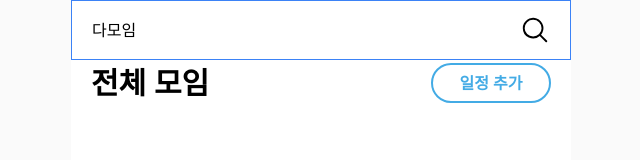
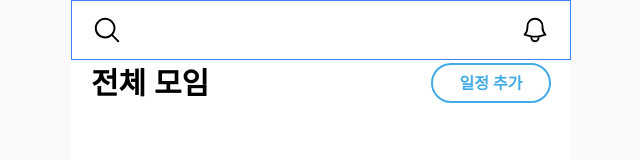
Before and after one commit to Mallang-Mallang/Damoim, a Next.js app: page / in a window 1280 px wide. Shown: the top 160 px of the page, without its empty margins (319-959 px from the left). Built offline with nearby package versions, Linux system fonts and the light colour scheme.

Commit message:
[ Web ] Feat Header Location Css

```diff
--- a/components/layout/Header.tsx
+++ b/components/layout/Header.tsx
@@ -1,13 +1,49 @@
 import { MagnifyingGlassIcon } from '@heroicons/react/24/solid';
+import {
+  BellIcon,
+  ChevronLeftIcon,
+  ChevronRightIcon,
+  ArrowUpTrayIcon,
+} from '@heroicons/react/24/outline';
 import Link from 'next/link';
 
-const Header = () => {
-  return (
+interface HaederProps {
+  path: string;
+}
+
+const Header = ({ path }: HaederProps) => {
+  return path === '/location' ? (
+    <div className="flex-col w-[500px] h-[300px] px-5 justify-between items-center fixed top-0 left-0 right-0 ml-auto mr-auto bg-white z-20 border border-blue-500">
+      <div className="w-full h-[92px] flex justify-between items-center">
+        <ChevronLeftIcon className="w-[30px] h-[30px] cursor-pointer hover:text-blue-700" />
+        <ArrowUpTrayIcon className="w-[30px] h-[30px] cursor-pointer hover:text-blue-700" />
+      </div>
+
+      <div className="w-full h-[80px] flex justify-between items-center">
+        <ChevronLeftIcon className="w-[50px] h-[50px] cursor-pointer hover:text-blue-700" />
+        <h1 className="text-[32px] font-bold">대림대학교</h1>
+        <ChevronRightIcon className="w-[50px] h-[50px] cursor-pointer hover:text-blue-700" />
+      </div>
+
+      <div className="w-full h-[128px] flex justify-around items-center">
+        <div className="w-[100px] h-[50px] flex justify-center items-center text-white font-bold text-[18px] bg-blue-500 rounded-full">
+          카페
+        </div>
+        <div className="w-[100px] h-[50px] flex justify-center items-center text-white font-bold text-[18px] bg-blue-500 rounded-full">
+          영화
+        </div>
+        <div className="w-[100px] h-[50px] flex justify-center items-center text-white font-bold text-[18px] bg-blue-500 rounded-full">
+          전시
+        </div>
+        <div className="w-[100px] h-[50px] flex justify-center items-center text-white font-bold text-[18px] bg-blue-500 rounded-full">
+          공연
+        </div>
+      </div>
+    </div>
+  ) : (
     <div className="flex w-[500px] h-[60px] px-5 justify-between items-center fixed top-0 left-0 right-0 ml-auto mr-auto bg-white z-20 border border-blue-500">
-      <Link href="/">
-        <h1 className="my-auto hover:cursor-pointer">다모임</h1>
-      </Link>
-      <MagnifyingGlassIcon className="w-[30px] h-[30px] cursor-pointer hover:text-orange-500" />
+      <MagnifyingGlassIcon className="w-[30px] h-[30px] cursor-pointer hover:text-blue-700" />
+      <BellIcon className="w-[30px] h-[30px] cursor-pointer hover:text-blue-700" />
     </div>
   );
 };
--- a/components/layout/index.tsx
+++ b/components/layout/index.tsx
@@ -1,12 +1,14 @@
 import { PropsWithChildren } from 'react';
 import Header from './Header';
 import Tabbar from './Tabbar';
+import { useRouter } from 'next/router';
 
 const Layout = ({ children }: PropsWithChildren) => {
+  const router = useRouter();
   return (
     <div className="flex justify-center h-screen bg-zinc-50 overflow-auto">
       <div className="w-[500px] h-full mt-[60px]">
-        <Header />
+        <Header path={router.pathname} />
         {children}
         <Tabbar />
       </div>
```
